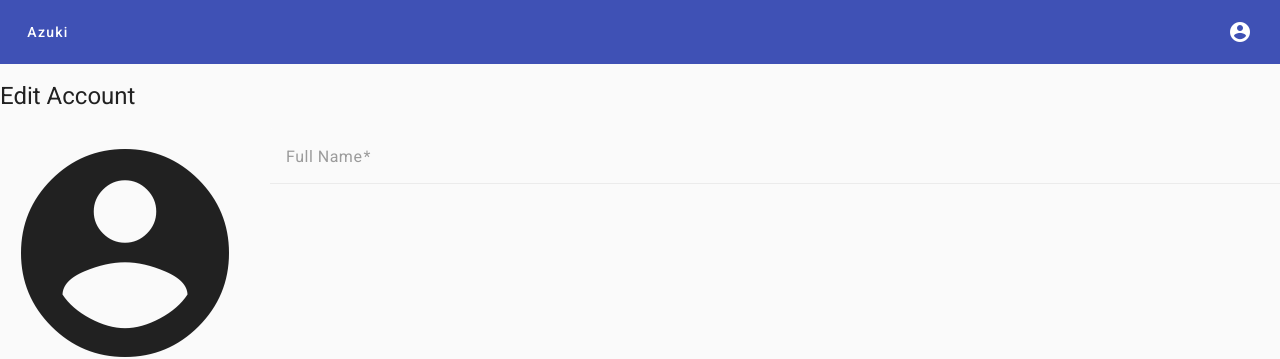
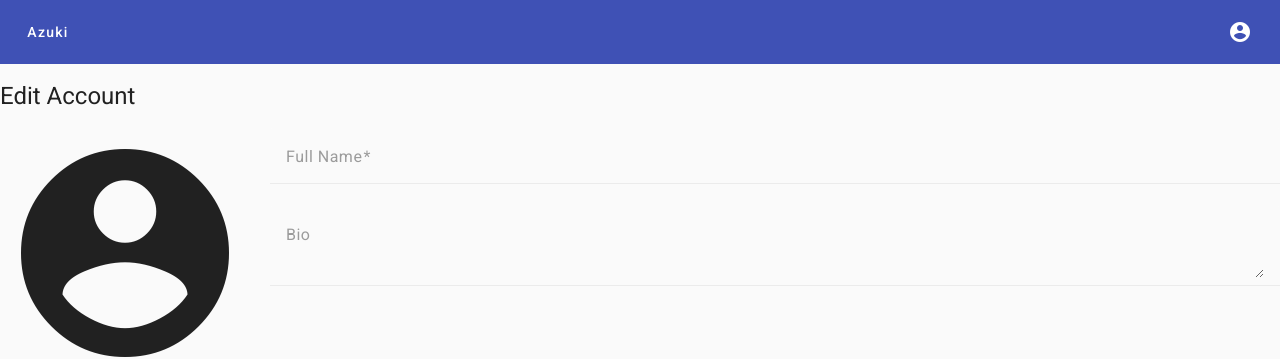
Before and after one commit to Kombuchelada/azuki, an Angular app: page /account/edit in a window 1280 px wide. Shown: the top 359 px of the page. Built offline with nearby package versions, Linux system fonts and the light colour scheme.

Commit message:
added bio to profile

```diff
--- a/src/app/account-edit/account-edit.component.html
+++ b/src/app/account-edit/account-edit.component.html
@@ -5,12 +5,12 @@
       (fileSelected)="avatarFile.setValue($event)"
       [avatarUrl]="avatarUrl.value"
     ></app-image-upload>
-    <mat-form-field class="flex-grow">
+    <div class="flex-grow">
+      <mat-form-field class="w-full">
         <mat-label for="fullName">Full Name</mat-label>
         <input
           matInput
           placeholder="Full Name"
-        class="w-full"
           type="text"
           [formControl]="fullName"
           id="fullName"
@@ -25,6 +25,17 @@
         >
         }
       </mat-form-field>
+      <mat-form-field class="w-full">
+        <mat-label for="bio">Bio</mat-label>
+        <textarea matInput [formControl]="bio" id="bio"></textarea>
+        @if (bio.errors?.['maxlength']) {
+        <mat-error
+          >Bios cannot be more than 4000 characters. You are currently at
+          {{ bio.value.length }}</mat-error
+        >
+        }
+      </mat-form-field>
+    </div>
   </div>
   <div class="flex w-full justify-end">
     <button mat-raised-button color="primary" type="submit" class="mt-4">
--- a/src/app/account-edit/account-edit.component.ts
+++ b/src/app/account-edit/account-edit.component.ts
@@ -66,6 +66,10 @@ export class AccountEditComponent {
     ]),
     avatarUrl: new FormControl<string>('', { nonNullable: true }),
     avatarFile: new FormControl<File | null>(null),
+    bio: new FormControl<string>('', {
+      nonNullable: true,
+      validators: Validators.maxLength(4000),
+    }),
   });
 
   get fullName(): FormControl<string | null> {
@@ -78,6 +82,10 @@ export class AccountEditComponent {
 
   get avatarFile(): FormControl<File | null> {
     return this.profileForm.controls.avatarFile;
+  }
+
+  get bio(): FormControl<string> {
+    return this.profileForm.controls.bio;
   }
 
   submitting$ = new Subject<boolean>();
@@ -110,7 +118,6 @@ export class AccountEditComponent {
           }
         }
         if (uploadResponse?.data?.path) {
-          console.log(uploadResponse.data.path);
           this.avatarUrl.setValue(uploadResponse.data.path);
           return;
         }
@@ -150,6 +157,7 @@ export class AccountEditComponent {
           if (profile?.data) {
             this.profile.set(profile.data);
             this.fullName.setValue(profile.data.full_name);
+            this.bio.setValue(profile.data.bio);
             if (profile.data.avatar_url) {
               this.avatarUrl.setValue(profile.data.avatar_url);
             }
@@ -179,6 +187,7 @@ export class AccountEditComponent {
     }
     newProfile.full_name = this.fullName.value as string;
     newProfile.avatar_url = this.avatarUrl.value as string;
+    newProfile.bio = this.bio.value as string;
     return this.supabase.updateProfile(newProfile);
   }
 
--- a/src/app/log-in/log-in.component.html
+++ b/src/app/log-in/log-in.component.html
@@ -33,6 +33,6 @@
     }
   </mat-form-field>
   <button mat-raised-button color="primary" type="submit" class="mt-4">
-    Submit
+    LOG IN
   </button>
 </form>
--- a/src/app/models/profile.model.ts
+++ b/src/app/models/profile.model.ts
@@ -3,4 +3,5 @@ export interface Profile {
   username: string;
   full_name: string;
   avatar_url: string;
+  bio: string;
 }
--- a/src/app/services/supabase.service.ts
+++ b/src/app/services/supabase.service.ts
@@ -41,7 +41,7 @@ export class SupabaseService {
     return from(
       this.supabase
         .from('profiles')
-        .select(`id, username, full_name, avatar_url`)
+        .select(`id, username, full_name, avatar_url, bio`)
         .eq('id', id)
         .single()
     );
```
Also changed, not shown: src/app/image-upload/image-upload.component.ts (+0 -10 lines). Lines whose indentation alone changed are shown as unchanged.
